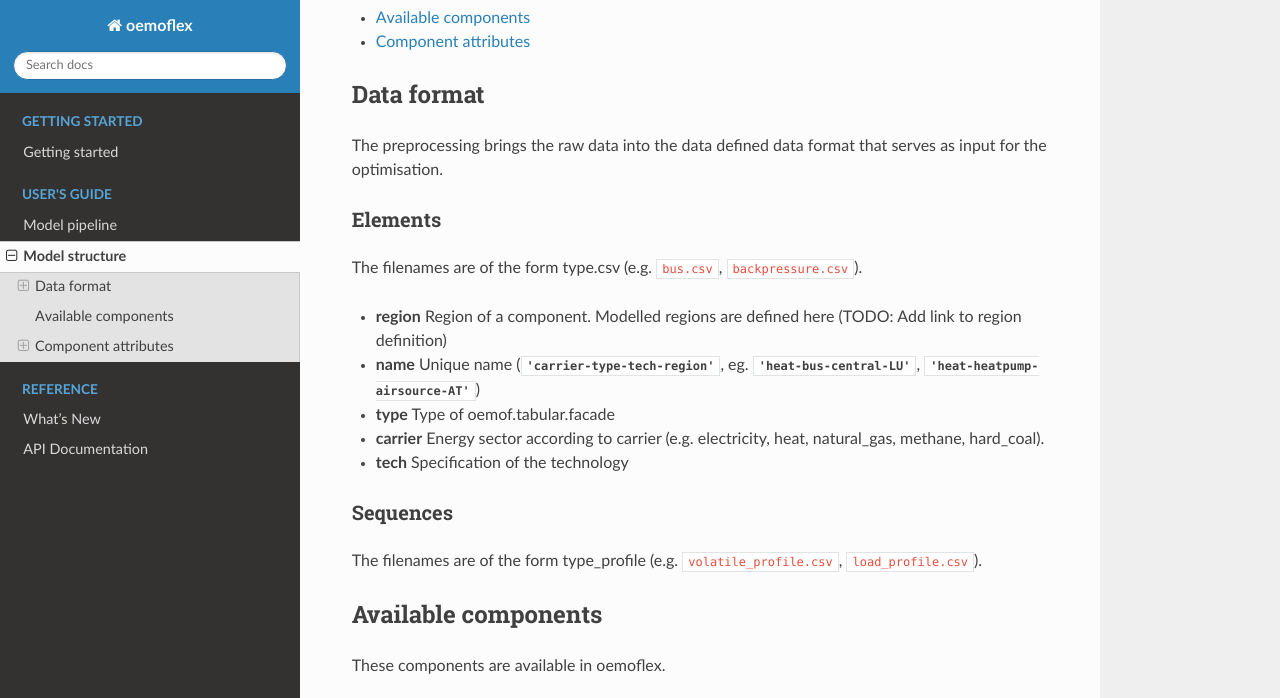
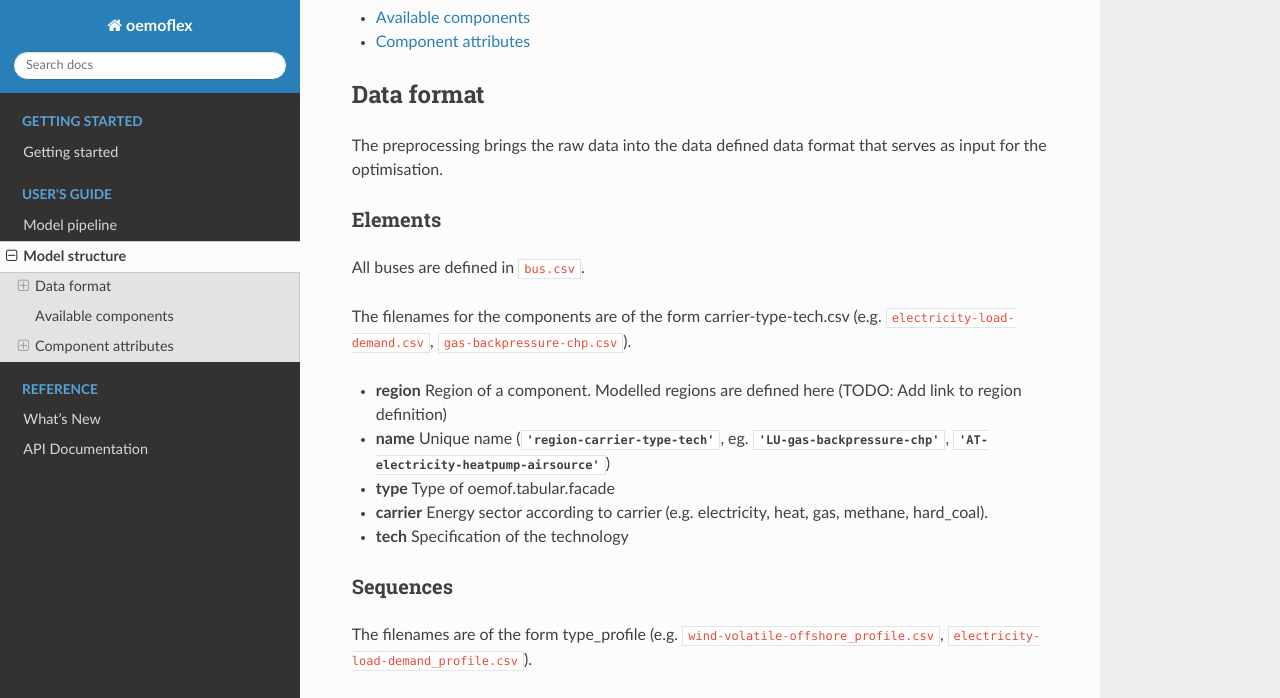
Before and after one commit to modex-flexmex/oemof-flexmex, a Sphinx documentation site: the page built from docs/model_structure.rst, in a window 1280 px wide and 900 px high, scrolled down 262 px, cut to the strip 0-698 px from the top of the window. Built offline with Sphinx 7.4.7 and the Read the Docs theme 2.0.0, drawn with Linux system fonts in a browser that asks for light colours; formulas are drawn with MathJax 3.

Commit message:
Update data conventions

```diff
--- a/docs/model_structure.rst
+++ b/docs/model_structure.rst
@@ -20,14 +20,16 @@ the optimisation.
 Elements
 --------
 
-The filenames are of the form type.csv (e.g. :file:`bus.csv`, :file:`backpressure.csv`).
+All buses are defined in :file:`bus.csv`.
+
+The filenames for the components are of the form carrier-type-tech.csv (e.g. :file:`electricity-load-demand.csv`, :file:`gas-backpressure-chp.csv`).
 
 * **region** Region of a component. Modelled regions are defined here (TODO: Add link to region
   definition)
-* **name** Unique name (:py:attr:`'carrier-type-tech-region'`, eg. :py:attr:`'heat-bus-central-LU'`,
-  :py:attr:`'heat-heatpump-airsource-AT'`)
+* **name** Unique name (:py:attr:`'region-carrier-type-tech'`, eg. :py:attr:`'LU-gas-backpressure-chp'`,
+  :py:attr:`'AT-electricity-heatpump-airsource'`)
 * **type** Type of oemof.tabular.facade
-* **carrier** Energy sector according to carrier (e.g. electricity, heat, natural_gas,
+* **carrier** Energy sector according to carrier (e.g. electricity, heat, gas,
   methane, hard_coal).
 * **tech** Specification of the technology
 
@@ -35,7 +37,7 @@ Sequences
 ---------
 
 The filenames are of the form type_profile (e.g.
-:file:`volatile_profile.csv`, :file:`load_profile.csv`).
+:file:`wind-volatile-offshore_profile.csv`, :file:`electricity-load-demand_profile.csv`).
 
 Available components
 ====================
```
